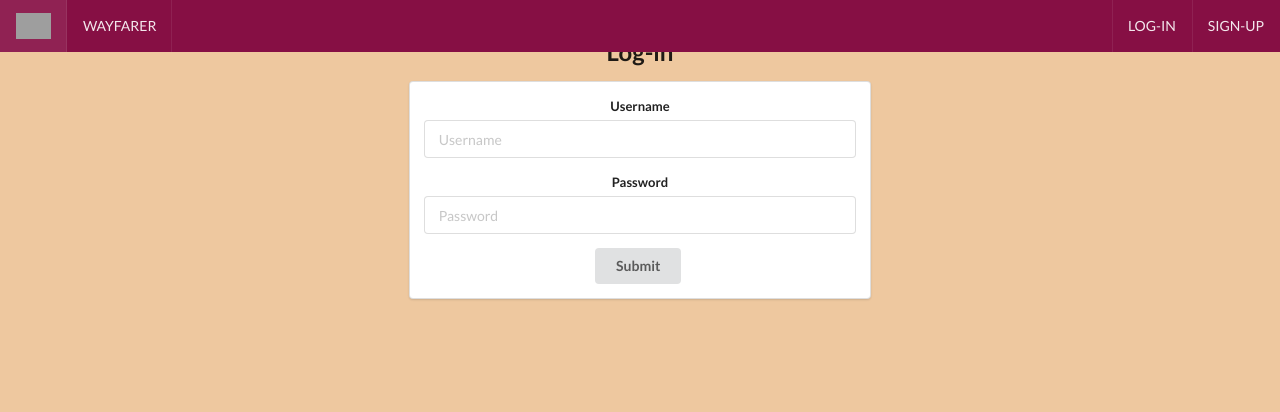
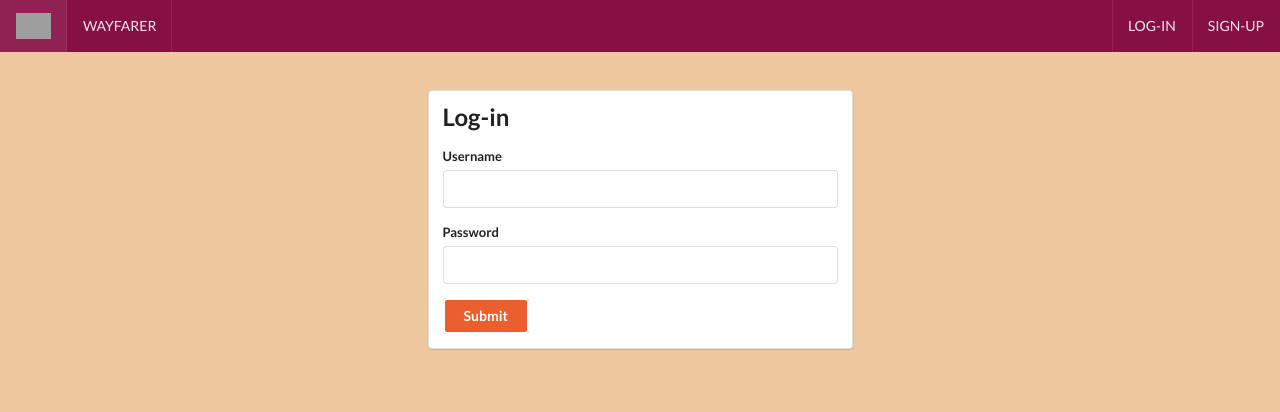
Before and after one commit to dtklumpp/wayfarer-djr, a Django app: page /accounts/login/ in a window 1280 px wide. Shown: the top 412 px of the page. Run offline with Django 3.2, Linux system fonts and the light colour scheme; some libraries are stand-ins or nearby versions; grey boxes are pictures that could not be loaded.

Commit message:
minor tweaks and edits

```diff
--- a/main_app/templates/base.html
+++ b/main_app/templates/base.html
@@ -53,7 +53,7 @@
         <div class="ui modal login" style="padding: 10px;">
             <h2 class="ui modal-header">Log-in</h2>
             <div class="ui modal-body">
-                <form class="ui small form" action="{% url 'login' %}"
+                <form class="ui small form" action="{% url 'login' %}">
                     {% csrf_token %}
                         <div class="field">
                             <label>Username</label>
@@ -63,13 +63,11 @@
                             <label>Password</label>
                             <input type="password" name="password">
                         </div>
-                        <button class="ui button" type="submit" style="margin:10px; background-color:var(--quaternary)">Submit</button>
-
+                        <button class="ui inverted button" type="submit" style="margin:10px; background-color:var(--tertiary)">Sign-in</button>
                 </form>
                 <div class="ui divider"></div>
                 <form class="ui small form" action="{% url 'signup' %}" method="POST">
                     <h2 class="ui modal-header">Sign-up</h2>
-
                     {% csrf_token %}
                         <div class="field">
                             <label>Username</label>
@@ -87,8 +85,7 @@
                             <label>Re-Enter Password</label>
                             <input type="password" name="password2" required>
                         </div>
-                            <button class="ui button" type="submit" style="margin:10px; background-color:var(--quaternary)">Submit</button>
-
+                        <button class="ui inverted button" type="submit" style="margin:10px; background-color:var(--tertiary)">Submit</button>
                 </form>
             </div>
         </div>
--- a/main_app/templates/registration/login.html
+++ b/main_app/templates/registration/login.html
@@ -1,26 +1,29 @@
 {% extends 'base.html' %}
+{% load static %}
 
 {% block content %}
 
 
-<div class="ui middle aligned center aligned grid">
+<div class="ui centered grid" style="padding: 50px;">
+
     <div class="six wide column">
-        <h2 class="ui header">Log-in</h2>
         <form class="ui large form" action="{% url 'login' %}" method="POST">
             <div class="ui segment">
+                <h2 class="ui header">Log-in</h2>
             {% csrf_token %}
                 <div class="field">
                     <label>Username</label>
-                    <input type="text" name="username" placeholder="Username">
+                    <input type="text" name="username">
                 </div>
                 <div class="field">
                     <label>Password</label>
-                    <input type="password" name="password" placeholder="Password">
+                    <input type="password" name="password">
                 </div>
-                <button class="ui button" type="submit">Submit</button>
+                <button class="ui inverted button" type="submit" style="background-color: var(--tertiary);">Submit</button>
             </div>
         </form>
     </div>
+
 </div>
 
 {% endblock %}
```
Also changed, not shown: main_app/views.py (+1 -8 lines). Lines whose indentation alone changed are shown as unchanged.
